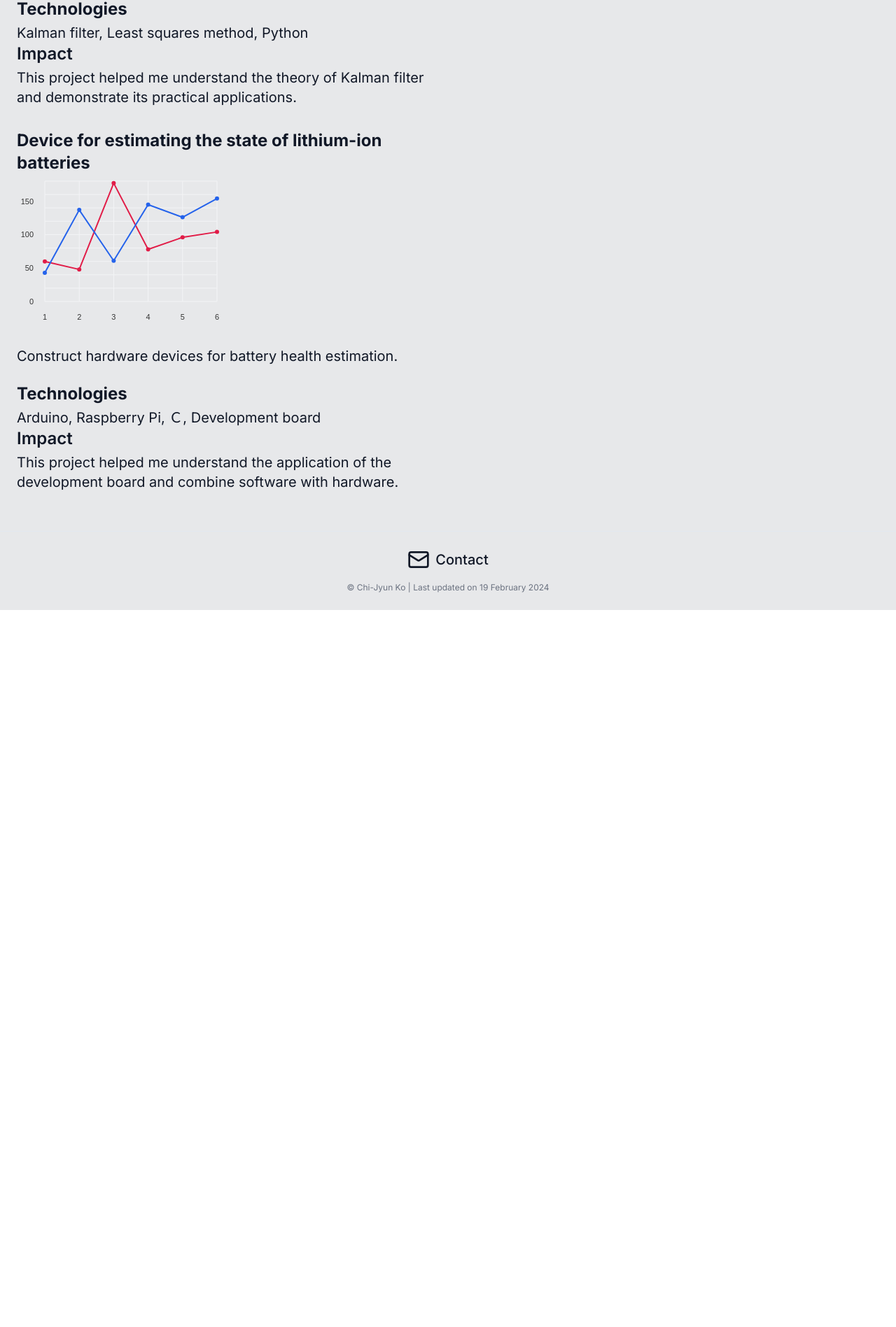
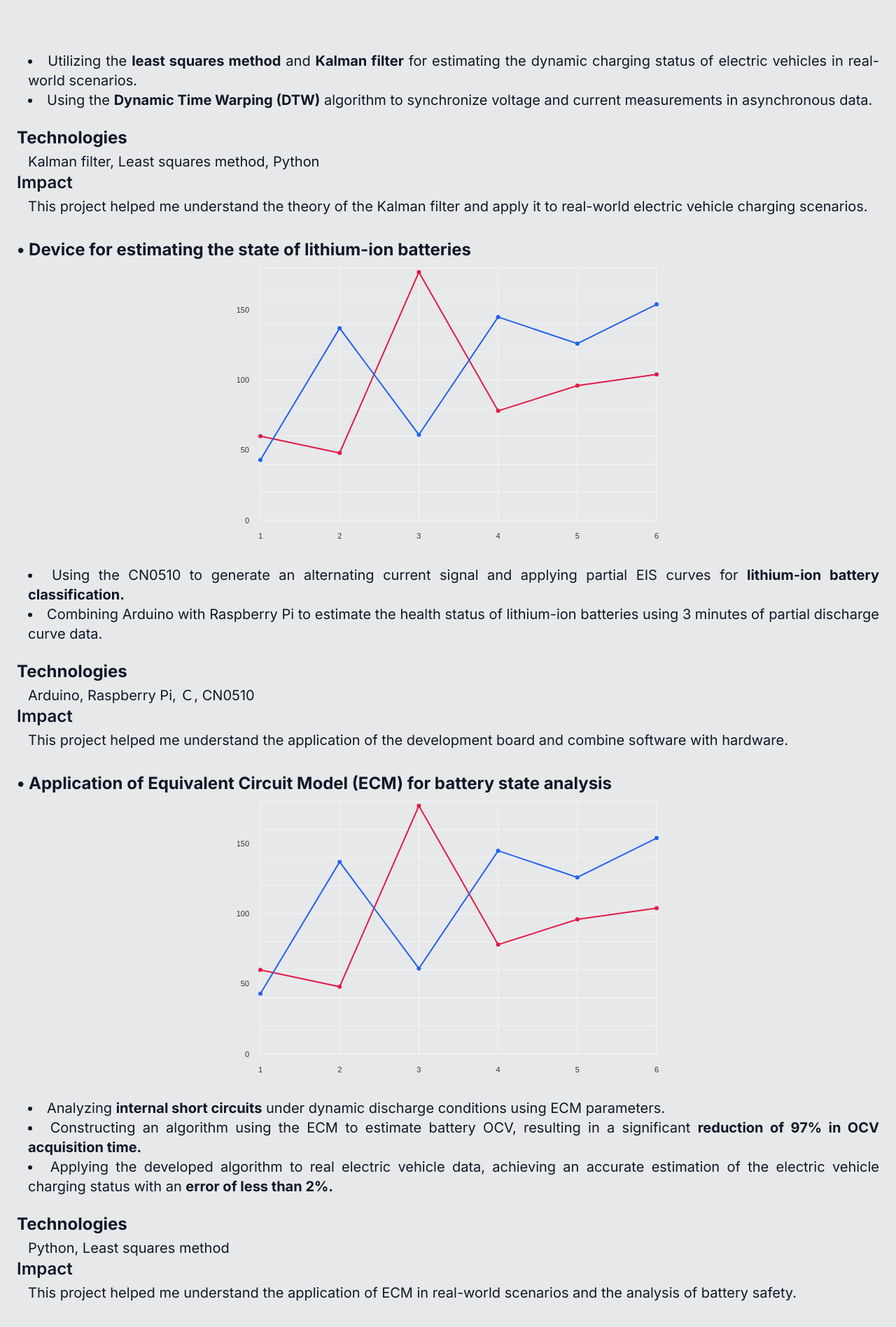
Before and after one commit to Ko0105/Webpage, a Next.js app: page /project in a window 1280 px wide. Shown: the part 690-2587 px from the top of the page at 70% size. Before the commit the page ends 1562 px from the top, so only its background shows below. Built offline with nearby package versions, Linux system fonts and the light colour scheme.

Commit message:
add project

```diff
--- a/src/app/project/Project.tsx
+++ b/src/app/project/Project.tsx
@@ -73,65 +73,173 @@ export default function MyProject() {
       </p> */}
         <main className="container py-12 space-y-12 px-4 md:px-6">
 
-
-            <div className="grid gap-8 lg:gap-12 items-start lg:grid-cols-2">
+            <div className="grid gap-8 lg:gap-12 items-start lg:grid-cols-1">
               <div className="flex flex-col gap-2">
                 <h1 className="text-3xl font-bold tracking-tighter sm:text-5xl">Projects</h1>
                    <p className="max-w-[700px] text-gray-500 md:text-xl/relaxed lg:text-base/relaxed xl:text-xl/relaxed dark:text-gray-400">
                     A collection of my recent projects showcasing my skills and interests.
                   </p>
-              <div className="grid gap-1 md:gap-2 lg:gap-4 xl:gap-8 items-start justify-center">
+              <div className="grid md:gap-2 lg:gap-4 xl:gap-8 ">
 
-                <div className="text-left text-2xl font-bold ">Estimation of electric vehicle charging status</div>
-                  <div className="aspect-[4/3] overflow-hidden rounded-lg w-3/6">
+                <div className="text-left text-2xl font-bold "> • Real-time dynamic state estimation of electric vehicles</div>
+                  <div className="aspect-[3/2] overflow-hidden rounded-2xl w-3/6  mx-auto ">
                   <LineChart chartData={chartData1} className="bject-cover w-full h-full rounded-lg" />
                   </div>
+
                   <br></br>
-                  <div className="max-w-3xl">
-                    <div>
-                      <div className="text-left text-xl ">Real-time estimation of dynamic charging status of electric vehicles.</div>
+                  <div className="lg:grid-cols-1 ">
+                    <div className="text-justify text-xl  ml-4">
+                      <li >Utilizing the <span className="font-bold">least squares method</span> and <span className="font-bold">Kalman filter</span> for estimating the dynamic charging status of electric vehicles in real-world scenarios.</li>
+                      <li >Using the <span className="font-bold">Dynamic Time Warping (DTW)</span> algorithm to synchronize voltage and current measurements in asynchronous data.</li>
                     </div>
                     <div>
                       <br></br>
                       <div className="grid gap-1">
                         <h3 className="text-2xl font-bold">Technologies</h3>
-                        <p className="text-xl">Kalman filter, Least squares method, Python</p>
+                        <p className="text-xl ml-4">Kalman filter, Least squares method, Python</p>
                       </div>
+
                       <div className="grid gap-1">
                         <h3 className="text-2xl font-semibold">Impact</h3>
-                        <p className="text-xl">This project helped me understand the theory of Kalman filter and demonstrate its practical applications.</p>
+                        <p className="text-justify text-xl  ml-4">This project helped me understand the theory of the Kalman filter and apply it to real-world electric vehicle charging scenarios.</p>
                       </div>
                     </div>
+
                   </div>
+                  {/* divide-y-4 divide-yellow-600 divide-dashed */}
 
-                  <div className="">
-                    <div className="text-left text-2xl font-bold  ">Device for estimating the state of lithium-ion batteries</div>
-                    <div className="aspect-[4/3] overflow-hidden rounded-lg w-3/6">
-                    <LineChart chartData={chartData2} className="bject-cover w-full h-full rounded-lg" />
+                  <div >
+
+                    <div className="text-left text-2xl font-bold  "> • Device for estimating the state of lithium-ion batteries</div>
+                    <div className="aspect-[3/2] overflow-hidden rounded-2xl w-3/6  mx-auto ">
+                    <LineChart chartData={chartData1} className="bject-cover w-full h-full rounded-lg" />
                     {/* <div>
                       {chartData && (
                         <pre>{JSON.stringify(chartData, null, 2)}</pre>
                       )}
                     </div> */}
+
                     </div>
                     <br></br>
-                    <div className="max-w-3xl">
-                      <div>
-                        <div className="text-left text-xl ">Construct hardware devices for battery health estimation.</div>
+                    <div className="">
+
+                      <div className="text-justify text-xl  ml-4">
+                        <li>Using the CN0510 to generate an alternating current signal and applying partial EIS curves for  <span className="font-bold">lithium-ion battery classification.</span></li>
+                        <li>Combining Arduino with Raspberry Pi to estimate the health status of lithium-ion batteries using 3 minutes of partial discharge curve data.</li>
                       </div>
-                      <div>
+
+                    <div>
                         <br></br>
                         <div className="grid gap-1">
                           <h3 className="text-2xl font-bold">Technologies</h3>
-                          <p className="text-xl">Arduino, Raspberry Pi, Ｃ, Development board</p>
+                          <p className="text-xl ml-4">Arduino, Raspberry Pi, Ｃ, CN0510</p>
                         </div>
                         <div className="grid gap-1">
                           <h3 className="text-2xl font-semibold">Impact</h3>
-                          <p className="text-xl">This project helped me understand the application of the development board and combine software with hardware.</p>
+                          <p className="text-xl ml-4">This project helped me understand the application of the development board and combine software with hardware.</p>
                         </div>
                       </div>
                     </div>
                   </div>
+
+                  <div >
+
+                  <div className="text-left text-2xl font-bold  "> • Application of Equivalent Circuit Model (ECM) for battery state analysis</div>
+                  <div className="aspect-[3/2] overflow-hidden rounded-2xl w-3/6  mx-auto ">
+                  <LineChart chartData={chartData1} className="bject-cover w-full h-full rounded-lg" />
+
+                  </div>
+                  <br></br>
+                  <div className="">
+
+                    <div className="text-justify text-xl  ml-4">
+                      <li>Analyzing <span className="font-bold">internal short circuits</span> under dynamic discharge conditions using ECM parameters.</li>
+                      <li>Constructing an algorithm using the ECM to estimate battery OCV, resulting in a significant  <span className="font-bold">reduction of 97% in OCV acquisition time.</span></li>
+                      <li>Applying the developed algorithm to real electric vehicle data, achieving an accurate estimation of the electric vehicle charging status with an  <span className="font-bold">error of less than 2%.</span></li>
+                    </div>
+
+                  <div>
+                      <br></br>
+                      <div className="grid gap-1">
+                        <h3 className="text-2xl font-bold">Technologies</h3>
+                        <p className="text-xl ml-4">Python, Least squares method</p>
+                      </div>
+                      <div className="grid gap-1">
+                        <h3 className="text-2xl font-semibold">Impact</h3>
+                        <p className="text-xl ml-4">This project helped me understand the application of ECM in real-world scenarios and the analysis of battery safety.</p>
+                      </div>
+                    </div>
+                  </div>
+                </div>
+
+                </div>
+                <div>
+
+                <br></br>
+                <div >
+
+                  <div className="text-left text-2xl font-bold  "> • Analysis of lithium metal battery interfaces</div>
+                  <div className="aspect-[3/2] overflow-hidden rounded-2xl w-3/6  mx-auto ">
+                  <LineChart chartData={chartData1} className="bject-cover w-full h-full rounded-lg" />
+
+                  </div>
+                  <br></br>
+                  <div className="">
+
+                    <div className="text-justify text-xl  ml-4">
+                      <li>Constructing a program using <span className="font-bold">CUDA</span> to simulate the internal structure of lithium metal batteries for <span className="font-bold">GPU computing.</span></li>
+                      <li>Analyzing the mechanisms causing <span className="font-bold">instability on the surface</span> of lithium metal batteries.</li>
+
+                    </div>
+
+                  <div>
+                      <br></br>
+                      <div className="grid gap-1">
+                        <h3 className="text-2xl font-bold">Technologies</h3>
+                        <p className="text-xl ml-4">C++, CUDA</p>
+                      </div>
+                      <div className="grid gap-1">
+                        <h3 className="text-2xl font-semibold">Impact</h3>
+                        <p className="text-xl ml-4">This project helped me understand the interface characteristics of lithium metal batteries and construct efficient programs using CUDA to increase computational efficiency.</p>
+                      </div>
+                    </div>
+                  </div>
+                </div>
+                  <br></br>
+                <div >
+
+                  <div className="text-left text-2xl font-bold  "> • Development of efficient numerical models for two-phase flow.</div>
+                  <div className="aspect-[3/2] overflow-hidden rounded-lg w-3/6  mx-auto ">
+                  {/* <LineChart chartData={chartData1} className="bject-cover w-full h-full rounded-lg" /> */}
+                  <video controls>
+                     <source src="/DebrisFlow.mp4" type="audio/mp4" />
+                    Your browser does not support the audio tag.
+                  </video>
+                  </div>
+                  <br></br>
+                  <div className="">
+
+                    <div className="text-justify text-xl  ml-4">
+                      <li>Developing a two-phase flow numerical computing model using <span className="font-bold">CUDA</span> to increase program efficiency by over <span className="font-bold">100%.</span></li>
+                      <li>Combining <span className="font-bold">Message passing interface (MPI)</span> with CUDA for  <span className="font-bold">multi-GPU</span> computation to remove memory limitations imposed by a single GPU.</li>
+                      <li>Using <span className="font-bold">Three.js</span> to construct the program on cloud computing and design the interface, enabling the model to be applied in real-world scenarios.</li>
+
+                    </div>
+
+                  <div>
+                      <br></br>
+                      <div className="grid gap-1">
+                        <h3 className="text-2xl font-bold">Technologies</h3>
+                        <p className="text-xl ml-4">C++, CUDA, Three.js, MPI</p>
+                      </div>
+                      <div className="grid gap-1">
+                        <h3 className="text-2xl font-semibold">Impact</h3>
+                        <p className="text-xl ml-4">
+                          This project helped me understand using CUDA to improve computational efficiency and showcasing results on the cloud with Three.js.</p>
+                      </div>
+                    </div>
+                  </div>
+                </div>
 
                 </div>
                 <div>
--- a/src/app/publication/Publication.tsx
+++ b/src/app/publication/Publication.tsx
@@ -105,7 +105,7 @@ export default function MyEducation() {
         <div className="grid items-start gap-4 py-8">
           <div className="space-y-2">
           <h2 className="text-2xl font-bold tracking-tight">
-            Influence of inhomogeneity of lithium-ion transport within the anode/electrolyte interface on mossy lithium formation.
+            Influence of inhomogeneity of lithium-ion transport within the anode/electrolyte interface on mossy lithium formation
           </h2>
              <p className="text-gray-500 grid gap-1.5 items-center text-lg dark:text-gray-400">
                <span>Journal of Power Sources, 2023</span>
@@ -125,7 +125,7 @@ export default function MyEducation() {
         <div className="grid items-start gap-4 py-8">
           <div className="space-y-2">
           <h2 className="text-2xl font-bold tracking-tight">
-          Precise prediction of open circuit voltage of lithium ion batteries in a short time period.
+          Precise prediction of open circuit voltage of lithium ion batteries in a short time period
           </h2>
              <p className="text-gray-500 grid gap-1.5 items-center text-lg dark:text-gray-400">
                <span>Journal of Power Sources, 2023</span>
```
Also changed, not shown: 1 other file (tests, documents, lock files or other folders).
